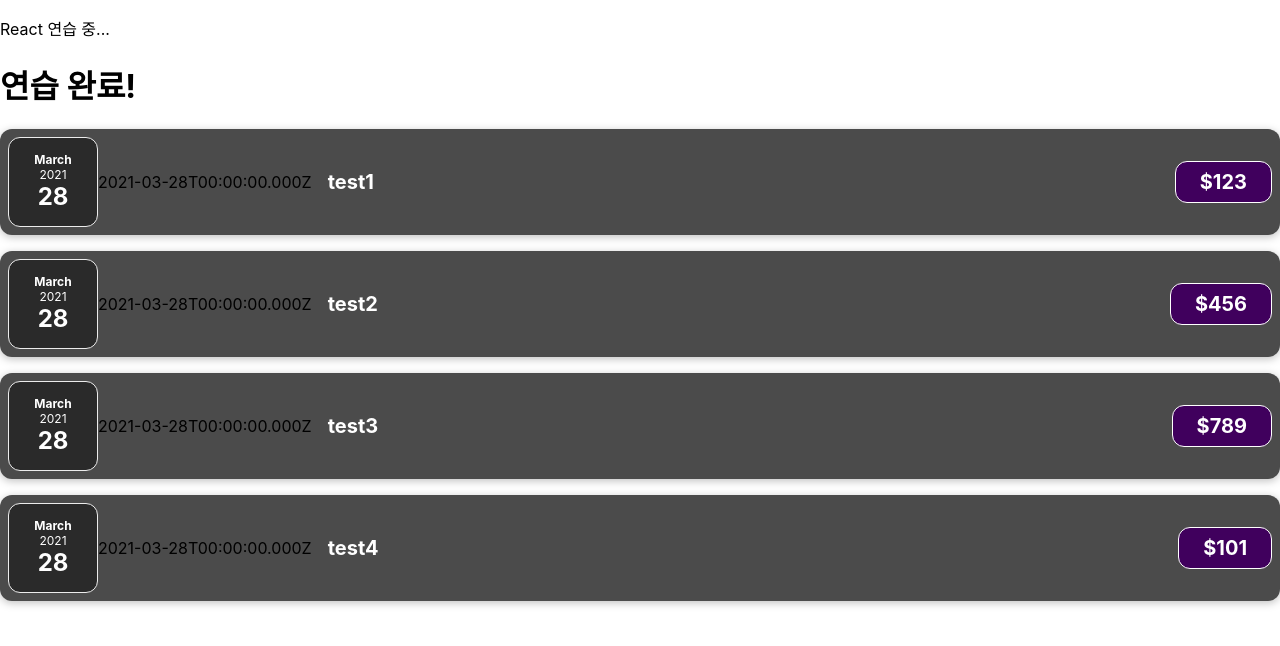
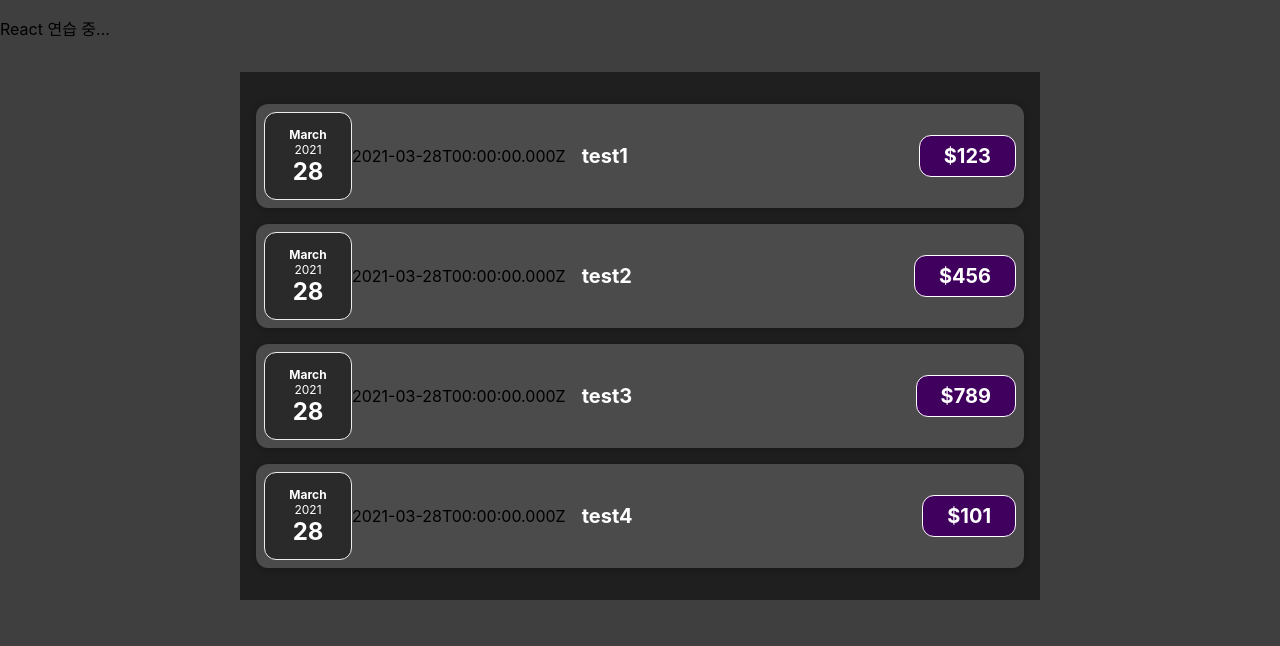
Before and after one commit to dkagh012/react-study, a React (Create React App) app: page / in a window 1280 px wide. Shown: the top 646 px of the page. Built offline with nearby package versions, Linux system fonts and the light colour scheme.

Commit message:
react Card 추가

```diff
--- a/src/App.css
+++ b/src/App.css
@@ -1,38 +1,12 @@
-.App {
-  text-align: center;
+* {
+  box-sizing: border-box;
 }
 
-.App-logo {
-  height: 40vmin;
-  pointer-events: none;
+html {
+  font-family: 'Noto Sans JP', sans-serif;
 }
 
-@media (prefers-reduced-motion: no-preference) {
-  .App-logo {
-    animation: App-logo-spin infinite 20s linear;
-  }
+body {
+  margin: 0;
+  background-color: #3f3f3f;
 }
-
-.App-header {
-  background-color: #282c34;
-  min-height: 100vh;
-  display: flex;
-  flex-direction: column;
-  align-items: center;
-  justify-content: center;
-  font-size: calc(10px + 2vmin);
-  color: white;
-}
-
-.App-link {
-  color: #61dafb;
-}
-
-@keyframes App-logo-spin {
-  from {
-    transform: rotate(0deg);
-  }
-  to {
-    transform: rotate(360deg);
-  }
-}
--- a/src/App.js
+++ b/src/App.js
@@ -1,6 +1,6 @@
 import React from 'react';
-import ExpensItem from './components/ExpenseItem';
-
+import Expenses from './components/Expenses';
+import './App.css';
 export default function App() {
   const expenses = [
     { id: 'e1', title: 'test1', amount: 123, date: new Date(2021, 2, 28) },
@@ -12,27 +12,7 @@
   return (
     <div>
       <p>React 연습 중...</p>
-      <h1>연습 완료!</h1>
-      <ExpensItem
-        title={expenses[0].title}
-        amount={expenses[0].amount}
-        date={expenses[0].date}
-      />
-      <ExpensItem
-        title={expenses[1].title}
-        amount={expenses[1].amount}
-        date={expenses[1].date}
-      />
-      <ExpensItem
-        title={expenses[2].title}
-        amount={expenses[2].amount}
-        date={expenses[2].date}
-      />
-      <ExpensItem
-        title={expenses[3].title}
-        amount={expenses[3].amount}
-        date={expenses[3].date}
-      />
+      <Expenses item={expenses} />
     </div>
   );
 }
--- /dev/null
+++ b/src/components/Card.css
@@ -0,0 +1,4 @@
+.card {
+  border-radius: 12px;
+  box-shadow: 0 1px 8px rgba(0, 0, 0, 0.25);
+}
--- /dev/null
+++ b/src/components/Card.js
@@ -0,0 +1,9 @@
+import './Card.css';
+
+function Card(props) {
+  const classes = 'card ' + props.className;
+
+  return <div className={classes}>{props.children}</div>;
+}
+
+export default Card;
--- a/src/components/ExpenseDate.js
+++ b/src/components/ExpenseDate.js
@@ -1,8 +1,6 @@
 import React from 'react';
 import './ExpenseDate.css';
 function ExpenseDate(props) {
-  console.log(props);
-
   const month = props.date?.toLocaleString('en-US', { month: 'long' });
   const day = props.date?.toLocaleString('en-US', { day: '2-digit' });
   const year = props.date?.getFullYear();
--- a/src/components/ExpenseItem.css
+++ b/src/components/ExpenseItem.css
@@ -2,10 +2,8 @@
   display: flex;
   justify-content: space-between;
   align-items: center;
-  box-shadow: 0 2px 8px rgba(0, 0, 0, 0.25);
   padding: 0.5rem;
   margin: 1rem 0;
-  border-radius: 12px;
   background-color: #4b4b4b;
 }
 
--- a/src/components/ExpenseItem.js
+++ b/src/components/ExpenseItem.js
@@ -1,16 +1,17 @@
 import './ExpenseItem.css';
 import ExpenseDate from './ExpenseDate';
+import Card from './Card';
 
 function ExpenseItem(props) {
   return (
-    <div className="expense-item">
+    <Card className="expense-item">
       <ExpenseDate date={props.date} />
       <div>{props.date.toISOString()}</div>
       <div className="expense-item__description">
         <h2>{props.title}</h2>
         <div className="expense-item__price">${props.amount}</div>
       </div>
-    </div>
+    </Card>
   );
 }
 
--- /dev/null
+++ b/src/components/Expenses.css
@@ -0,0 +1,7 @@
+.expenses {
+  padding: 1rem;
+  background-color: rgb(31, 31, 31);
+  margin: 2rem auto;
+  width: 50rem;
+  max-width: 95%;
+}
--- /dev/null
+++ b/src/components/Expenses.js
@@ -0,0 +1,31 @@
+import ExpenseItem from "./ExpenseItem";
+import './Expenses.css';
+
+function Expenses(props) {
+  return (
+    <div className="expenses">
+      <ExpenseItem
+        title={props.item[0].title}
+        amount={props.item[0].amount}
+        date={props.item[0].date}
+      />
+      <ExpenseItem
+        title={props.item[1].title}
+        amount={props.item[1].amount}
+        date={props.item[1].date}
+      />
+      <ExpenseItem
+        title={props.item[2].title}
+        amount={props.item[2].amount}
+        date={props.item[2].date}
+      />
+      <ExpenseItem
+        title={props.item[3].title}
+        amount={props.item[3].amount}
+        date={props.item[3].date}
+      />
+    </div>
+  )
+}
+
+export default Expenses;
```
